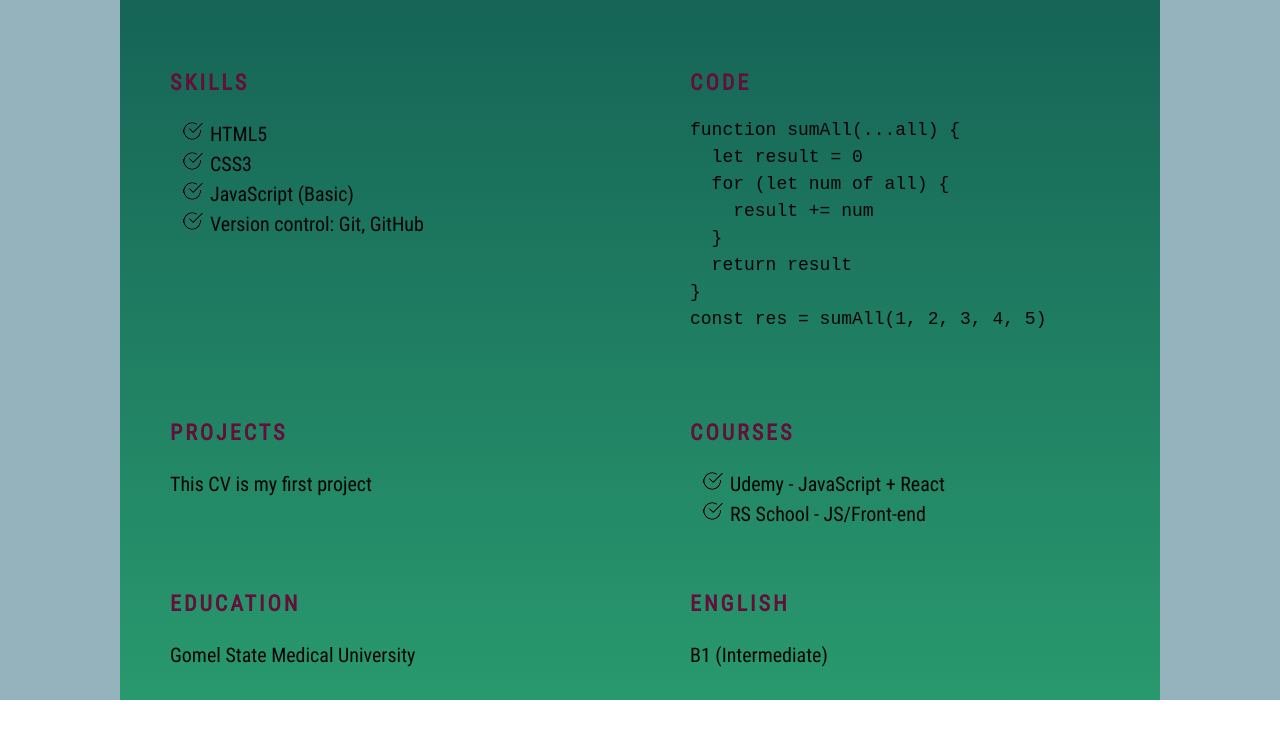
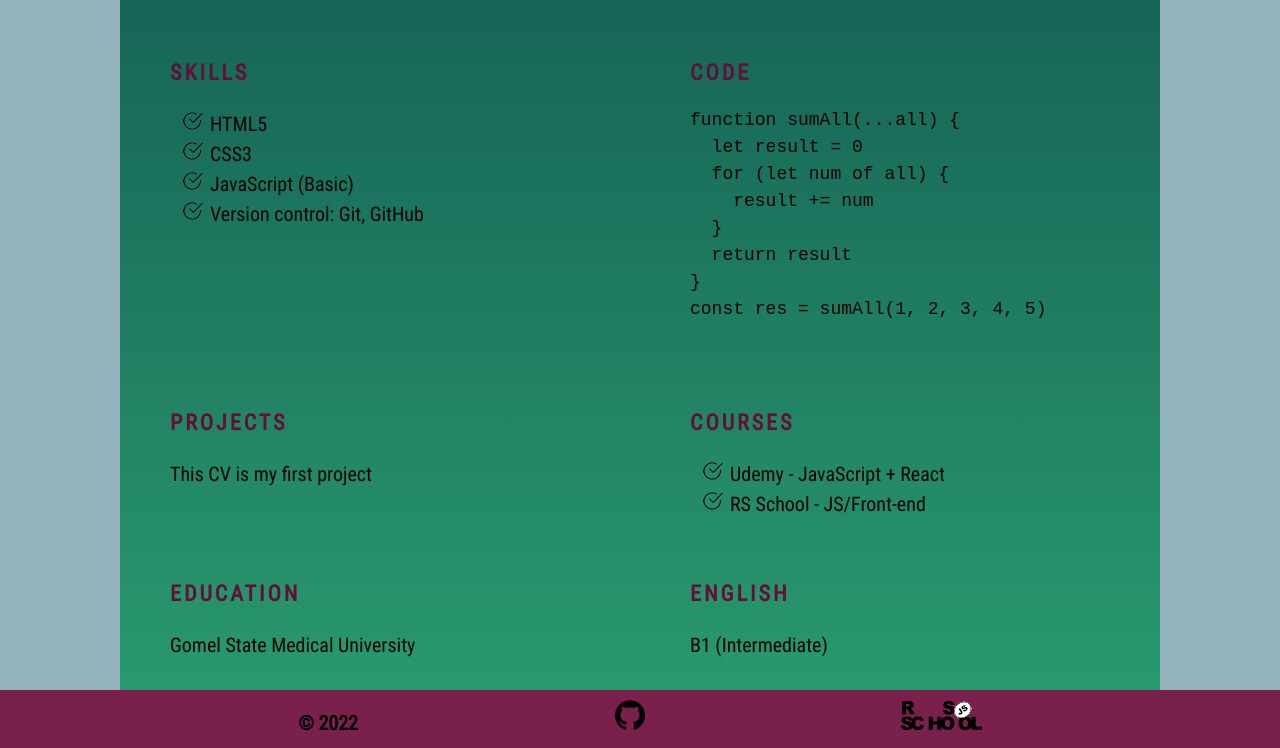
Before and after one commit to Kir31/rsschool-cv, a plain HTML site: page index.html in a window 1280 px wide. Shown: the part 767-1515 px from the top of the page. Before the commit the page ends 1467 px from the top, so only its background shows below. Drawn offline with Linux system fonts and the light colour scheme.

Commit message:
feat: add footer

```diff
--- a/index.html
+++ b/index.html
@@ -37,11 +37,10 @@
                 </section>
                 <section class="section2" id="contacts">
                     <ul class="contacts">
-                    <li><img src="assets/img/free-icon-smartphone-181516.png" alt="phone" srcset="" width="25"
-                            height="25">+375445011180</li>
                         <li><img src="assets/img/free-icon-github-733609.png" alt="github" srcset="" width="25"
                                 height="25">Kir31</li>
-                    <li><img src="assets/img/discord.png" alt="discord" srcset="" width="25" height="25">Darya#5765</li>
+                        <li><img src="assets/img/discord.png" alt="discord" srcset="" width="25" height="25">Darya#5765
+                        </li>
                         <li><img src="assets/img/free-icon-email-181535.png" alt="email" srcset="" width="25"
                                 height="25">dak3103@gmail.com</li>
                         <li><img src="assets/img/free-icon-placeholder-181508.png" alt="address" srcset="" width="25"
@@ -56,7 +55,8 @@
                         information
                         in a short time. And I've worked as a doctor in different clinics for about 5 years, so I have
                         enough
-                    experience in communicating with people. Therefore I can easily become a part of the team. I like
+                        experience in communicating with people. Therefore I can easily become a part of the team. I
+                        like
                         studying and always improving my skills.</p>
                 </section>
             </div>
@@ -110,7 +110,13 @@ const res = sumAll(1, 2, 3, 4, 5)
 
     </main>
     <footer class="footer">
-
+        <ul class="footer-list">
+            <li class="footer-item"><b>&copy 2022</b></li>
+            <li class="footer-item"><a href="https://github.com/Kir31"><img src="assets/img/free-icon-github-733609.png"
+                        alt="github" height="30" width="auto"></a></li>
+            <li class="footer-item"><a href="https://rs.school/js/"><img src="assets/svg/rs_school_js.svg" alt="logo"
+                        height="30" width="auto"></a></li>
+        </ul>
     </footer>
 </body>
 
--- a/style.css
+++ b/style.css
@@ -6,7 +6,7 @@
 
 html {
     scroll-behavior: smooth;
-  }
+}
 
 body {
     font-family: "Roboto", sans-serif;
@@ -46,8 +46,8 @@ h1 {
 }
 
 .header {
-    background-color: #030405;
-    padding: 10px 20px;
+    background-color: #79204c;
+    padding: 5px 20px;
 }
 
 .nav-item {
@@ -57,6 +57,8 @@ h1 {
 
 .nav-list {
     text-align: right;
+    max-width: 1040px;
+
 }
 
 .nav-link {
@@ -66,15 +68,13 @@ h1 {
 }
 
 .nav-link:hover {
-    color: #79204c;
+    color: #29996e;
 }
 
 .box1 {
     display: flex;
     flex-direction: row;
     justify-content: space-between;
-    /* background: linear-gradient(to bottom right, #5e1136, #7598ad); */
-    /* border-bottom: 1px solid #090c0e; */
 }
 
 .section1 {
@@ -94,14 +94,12 @@ h1 {
 .box2 {
     width: 100%;
     padding: 20px;
-    /* background-color: #9ab5c7; */
 }
 
 .box3 {
     display: flex;
     flex-wrap: wrap;
     justify-content: space-between;
-    /* background-color: #9ab5c7; */
 }
 
 .section {
@@ -111,9 +109,13 @@ h1 {
 }
 
 @media (max-width: 780px) {
-    .section, .section1, .section2 {
+
+    .section,
+    .section1,
+    .section2 {
         width: 100%;
     }
+
     .box1 {
         flex-direction: column;
     }
@@ -126,6 +128,7 @@ h1 {
     height: 300px;
     padding: 20px;
 }
+
 .contacts {
     padding: 0px;
     list-style-type: none;
@@ -137,7 +140,8 @@ h1 {
     margin-right: 10px;
 }
 
-.skills, .courses {
+.skills,
+.courses {
     list-style-image: url(assets/img/checkmark.png);
 }
 
@@ -150,3 +154,21 @@ h1 {
 code {
     font-size: 18px;
 }
+
+.footer-item {
+    display: inline-block;
+    margin-right: 10%;
+    margin-left: 10%;
+}
+
+.footer-list {
+    text-align: center;
+    max-width: 1040;
+    padding: 0px;
+    margin: 0px;
+}
+
+.footer {
+    background-color: #79204c;
+    padding: 10px;
+}
```
Lines whose indentation alone changed are shown as unchanged.
